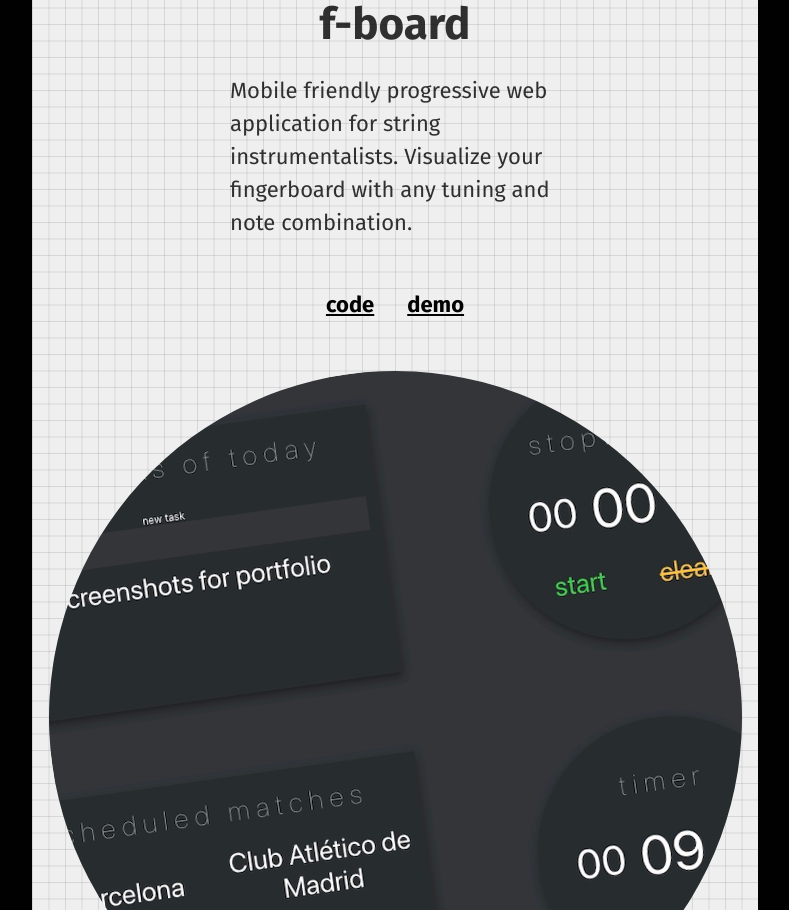
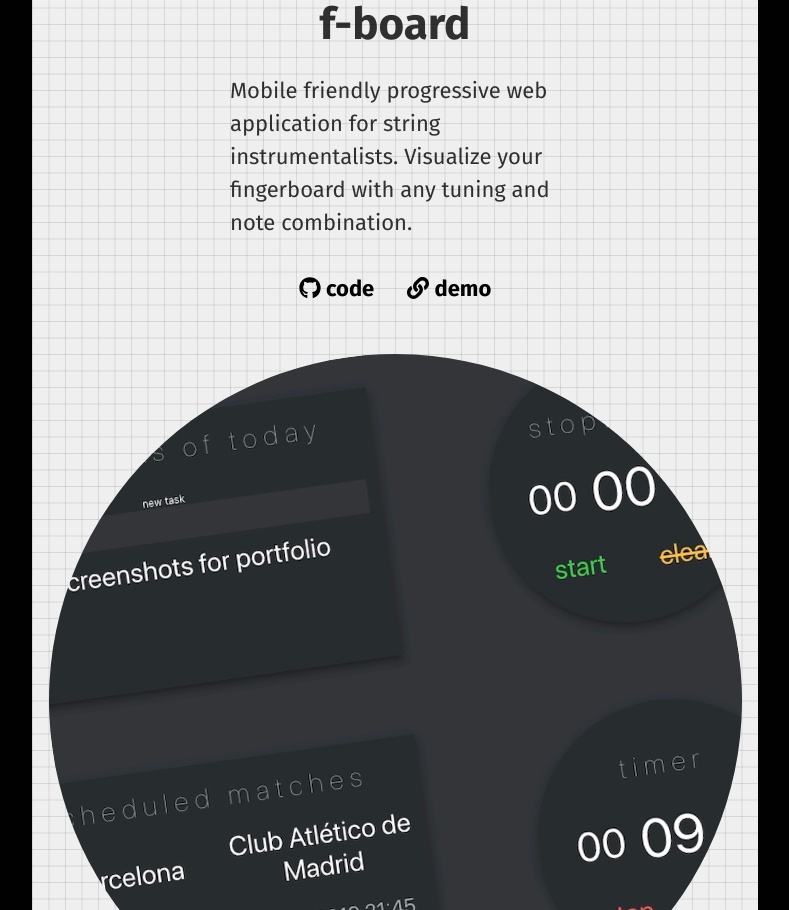
Before and after one commit to 0LL1/my-portfolio, a Gatsby site: page / in a window 1280 px wide. Shown: the part 1890-2800 px from the top of the page, without its empty margins (245-1034 px from the left). Built offline with nearby package versions, Linux system fonts and the light colour scheme; Gatsby itself is replaced by a stand-in of ours.

Commit message:
Add icons to links

```diff
--- a/src/components/project.js
+++ b/src/components/project.js
@@ -1,4 +1,5 @@
 import React from 'react'
+import { FaGithub, FaLink } from 'react-icons/fa'
 import { ProjectText, ImageContainer, LinkButtons } from '../components/styles'
 
 const Project = ({ title, description, code, demo, image }) => {
@@ -10,10 +11,10 @@ const Project = ({ title, description, code, demo, image }) => {
         <p>{description}</p>
         <LinkButtons>
           <a href={code} target="_blank" rel="noopener noreferrer">
-            code
+            <FaGithub className="icon" /> code
           </a>
           <a href={demo} target="_blank" rel="noopener noreferrer">
-            demo
+            <FaLink className="icon" /> demo
           </a>
         </LinkButtons>
       </ProjectText>
--- a/src/components/styles.js
+++ b/src/components/styles.js
@@ -18,7 +18,7 @@ export const GlobalStyle = createGlobalStyle`
     color: inherit;
   }
   .icon {
-    vertical-align: -4px;
+    vertical-align: -3px;
   }
 `
 
@@ -92,10 +92,9 @@ export const ProjectText = styled(HeaderText)`
 `
 
 export const LinkButtons = styled.div`
-  margin: ${rhythm(1.5)} auto;
+  margin: ${rhythm(1)} auto ${rhythm(1.5)} auto;
   a {
     margin: 0 ${rhythm(0.5)};
-    text-decoration: underline;
     font-weight: 700;
     color: ${colors.dark};
     @media (hover: hover) {
```
